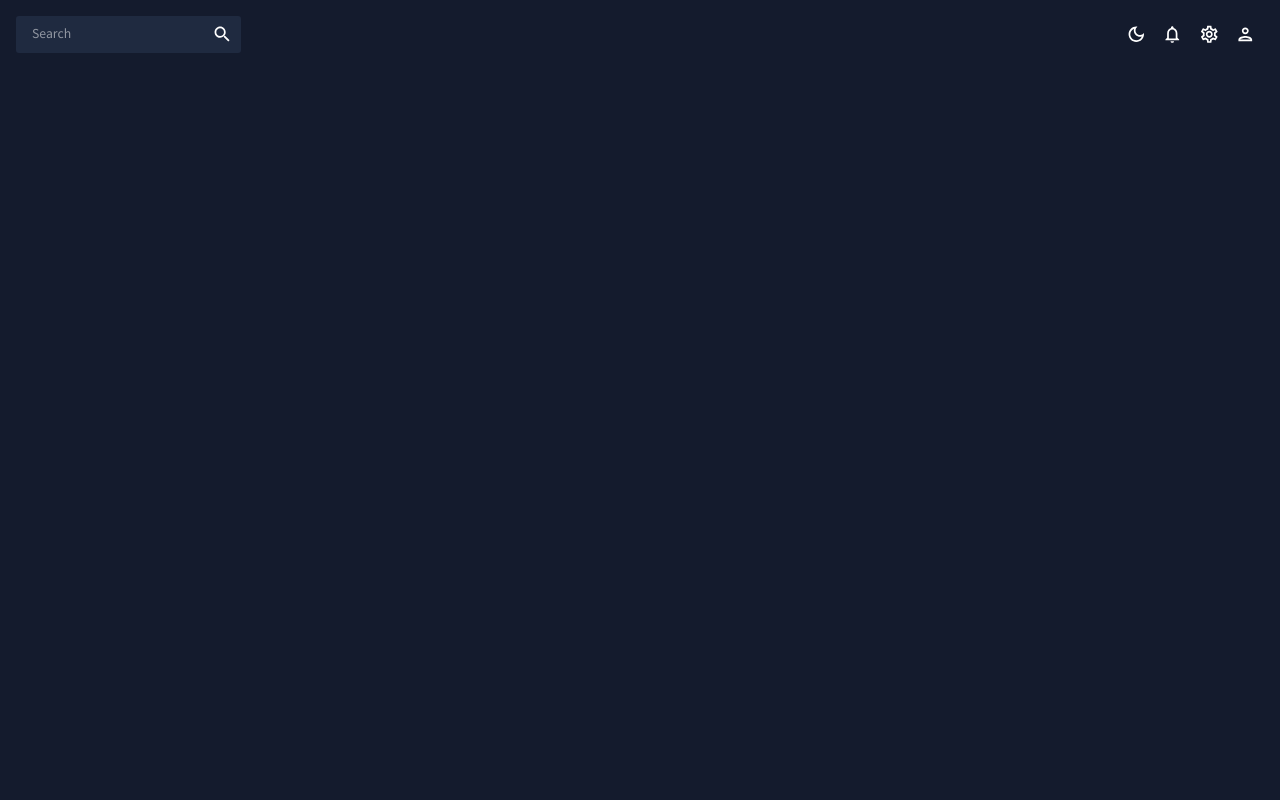
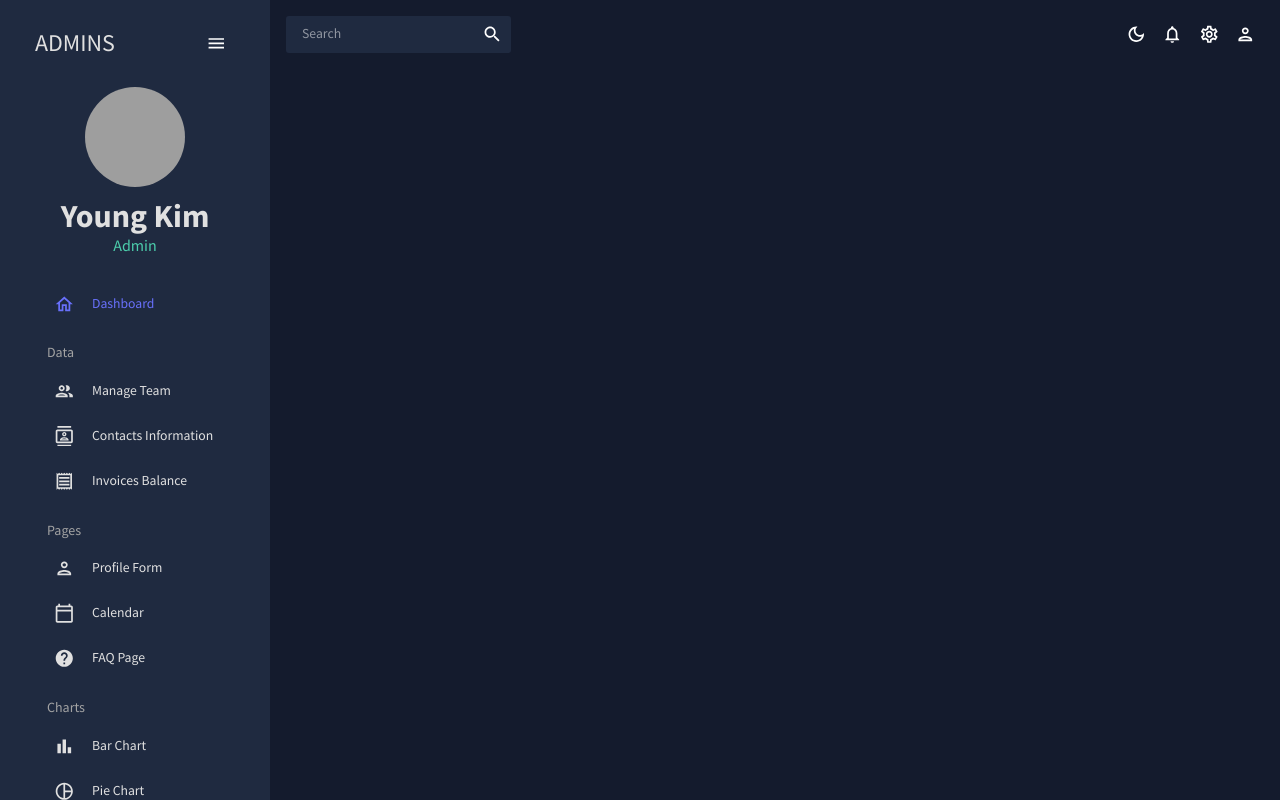
Before and after one commit to Raeyoung-K/React-Admin-Dashboard, a React (Create React App) app: page /invoices in a window 1280 px wide. Before the commit this address had no page. Built offline with nearby package versions, Linux system fonts and the light colour scheme; grey boxes are pictures that could not be loaded.

Commit message:
Added Sidebar ui

```diff
--- a/src/App.js
+++ b/src/App.js
@@ -1,5 +1,5 @@
 import Topbar from './scenes/global/Topbar';
-import Sidebar from './scenes/dashboard/Sidebar';
+import Sidebar from './scenes/global/Sidebar';
 import Dashboard from './scenes/dashboard';
 // import Team from './scenes/team';
 // import Invoices from './scenes/invoices';
@@ -23,6 +23,7 @@
       <ThemeProvider theme={theme}>
         <CssBaseline />
         <div className="app">
+          <Sidebar />
           <main className='content'>
             <Topbar />
             <Routes>
--- a/src/scenes/dashboard/Sidebar.jsx
+++ /dev/null
@@ -1,6 +0,0 @@
-
-const Sidebar= () => {
-    return <div>Sidebar</div>
-}
-
-export default Sidebar;
--- /dev/null
+++ b/src/scenes/global/Sidebar.jsx
@@ -0,0 +1,221 @@
+import { useState } from 'react';
+import { ProSidebar, Menu, MenuItem } from 'react-pro-sidebar';
+import 'react-pro-sidebar/dist/css/styles.css';
+import { Box, IconButton, Typography, useTheme } from '@mui/material';
+import { Link } from 'react-router-dom';
+import { tokens } from '../../theme';
+import HomeOutlinedIcon from '@mui/icons-material/HomeOutlined';
+import PeopleOutlinedIcon from '@mui/icons-material/PeopleOutlined';
+import ContactsOutlinedIcon from '@mui/icons-material/ContactsOutlined';
+import ReceiptOutlinedIcon from '@mui/icons-material/ReceiptOutlined';
+import PersonOutlinedIcon from '@mui/icons-material/PersonOutlined';
+import CalendarTodayOutlinedIcon from '@mui/icons-material/CalendarTodayOutlined';
+import HelpOutlinedIcon from '@mui/icons-material/HelpOutlined';
+import BarChartOutlinedIcon from '@mui/icons-material/BarChartOutlined';
+import PieChartOutlinedIcon from '@mui/icons-material/PieChartOutlined';
+import TimelineOutlinedIcon from '@mui/icons-material/TimelineOutlined';
+import MenuOutlinedIcon from '@mui/icons-material/MenuOutlined';
+import MapOutlinedIcon from '@mui/icons-material/MapOutlined';
+
+const Item = ({ title, to, icon, selected, setSelected}) => {
+    const theme = useTheme();
+    const colors = tokens(theme.palette.mode);
+    return (
+        <MenuItem
+            active={selected === title}
+            style={{ color: colors.grey[100] }}
+            onClick={() => setSelected(title)}
+            icon={icon}
+        >
+            <Typography>{title}</Typography>
+            <Link to={to} />
+        </MenuItem>
+    )
+}
+
+const Sidebar= () => {
+    const theme = useTheme();
+    const colors = tokens(theme.palette.mode);
+    const [isCollapsed, setIsCollapsed] = useState(false);
+    const [selected, setSelected] = useState("Dashboard");
+
+    return (
+        <Box
+            sx={{
+                "& .pro-sidebar-inner" : {
+                    background: `${colors.primary[400]} !important`
+                },
+                "& .pro-icon-wrapper" : {
+                    backgroundColor: "transparent !important"
+                },
+                "& .pro-inner-item" : {
+                    padding: "5px 35px 5px 20px !important"
+                },
+                "& .pro-inner-item:hover" : {
+                    color: "#868dfb !important"
+                },
+                "& .pro-menu-item.active" : {
+                    color: "#6870fa !important"
+                }
+            }}>
+        <ProSidebar collapsed={isCollapsed}>
+            <Menu iconShape="square">
+                <MenuItem
+                    onClick={() => {setIsCollapsed(!isCollapsed)}}
+                    icon={isCollapsed ? <MenuOutlinedIcon /> : undefined}
+                    style={{
+                        margin: "10px 0 20px 0",
+                        color: colors.grey[100]
+                    }}
+                >
+                    {!isCollapsed && (
+                        <Box
+                            display="flex"
+                            justifyContent="space-between"
+                            alignItems="center"
+                            ml="15px"
+                        >
+                            <Typography variant='h3' color={colors.grey[100]}>
+                                ADMINS
+                            </Typography>
+                            <IconButton onClick={() => setIsCollapsed(!isCollapsed)}>
+                                <MenuOutlinedIcon />
+                            </IconButton>
+                        </Box>
+                    )}
+                </MenuItem>
+
+                {/* User profile */}
+                {!isCollapsed && (
+                    <Box mb="25px">
+                        <Box display="flex" justifyContent="center" alignItems="center">
+                            <img
+                                alt="user-profile"
+                                width="100px"
+                                height="100px"
+                                src="../../assets/me.jpg"
+                                style={{cursor: "pointer", borderRadius: "50%"}}
+                            />
+                        </Box>
+                        <Box textAlign="center">
+                            <Typography variant='h2' color={colors.grey[100]} fontWeight="bold" sx={{ m: "10px 0 0 0" }}>Young Kim</Typography>
+                            <Typography variant='h5' color={colors.greenAccent[500]}>Admin</Typography>
+                        </Box>
+                    </Box>
+                )}
+
+                {/* Menu Items */}
+                <Box paddingLeft={isCollapsed ? undefined : "10%"}>
+                    <Item
+                        title="Dashboard"
+                        to="/"
+                        icon={<HomeOutlinedIcon />}
+                        selected={selected}
+                        setSelected={setSelected}
+                    />
+
+                    <Typography
+                        variant='h6'
+                        color={{color: colors.grey[300]}}
+                        sx={{m: "15px 0 5px 20px"}}
+                    >
+                        Data
+                    </Typography>
+
+                    <Item
+                        title="Manage Team"
+                        to="/team"
+                        icon={<PeopleOutlinedIcon />}
+                        selected={selected}
+                        setSelected={setSelected}
+                    />
+                    <Item
+                        title="Contacts Information"
+                        to="/contacts"
+                        icon={<ContactsOutlinedIcon />}
+                        selected={selected}
+                        setSelected={setSelected}
+                    />
+                    <Item
+                        title="Invoices Balance"
+                        to="/invoices"
+                        icon={<ReceiptOutlinedIcon />}
+                        selected={selected}
+                        setSelected={setSelected}
+                    />
+
+                    <Typography
+                        variant='h6'
+                        color={{color: colors.grey[300]}}
+                        sx={{m: "15px 0 5px 20px"}}
+                    >
+                        Pages
+                    </Typography>
+
+                    <Item
+                        title="Profile Form"
+                        to="/profile"
+                        icon={<PersonOutlinedIcon />}
+                        selected={selected}
+                        setSelected={setSelected}
+                    />
+                    <Item
+                        title="Calendar"
+                        to="/calendar"
+                        icon={<CalendarTodayOutlinedIcon />}
+                        selected={selected}
+                        setSelected={setSelected}
+                    />
+                    <Item
+                        title="FAQ Page"
+                        to="/faq"
+                        icon={<HelpOutlinedIcon />}
+                        selected={selected}
+                        setSelected={setSelected}
+                    />
+
+                    <Typography
+                        variant='h6'
+                        color={{color: colors.grey[300]}}
+                        sx={{m: "15px 0 5px 20px"}}
+                    >
+                        Charts
+                    </Typography>
+
+                    <Item
+                        title="Bar Chart"
+                        to="/bar"
+                        icon={<BarChartOutlinedIcon />}
+                        selected={selected}
+                        setSelected={setSelected}
+                    />
+                    <Item
+                        title="Pie Chart"
+                        to="/pie"
+                        icon={<PieChartOutlinedIcon />}
+                        selected={selected}
+                        setSelected={setSelected}
+                    />
+                    <Item
+                        title="Line Chart"
+                        to="/line"
+                        icon={<TimelineOutlinedIcon />}
+                        selected={selected}
+                        setSelected={setSelected}
+                    />
+                    <Item
+                        title="Geography Chart"
+                        to="/geography"
+                        icon={<MapOutlinedIcon />}
+                        selected={selected}
+                        setSelected={setSelected}
+                    />
+                </Box>
+
+            </Menu>
+        </ProSidebar>
+        </Box>
+    );
+}
+
+export default Sidebar;
```
Also changed, not shown: public/assets/user.png (added), 1 other file (tests, documents, lock files or other folders).
